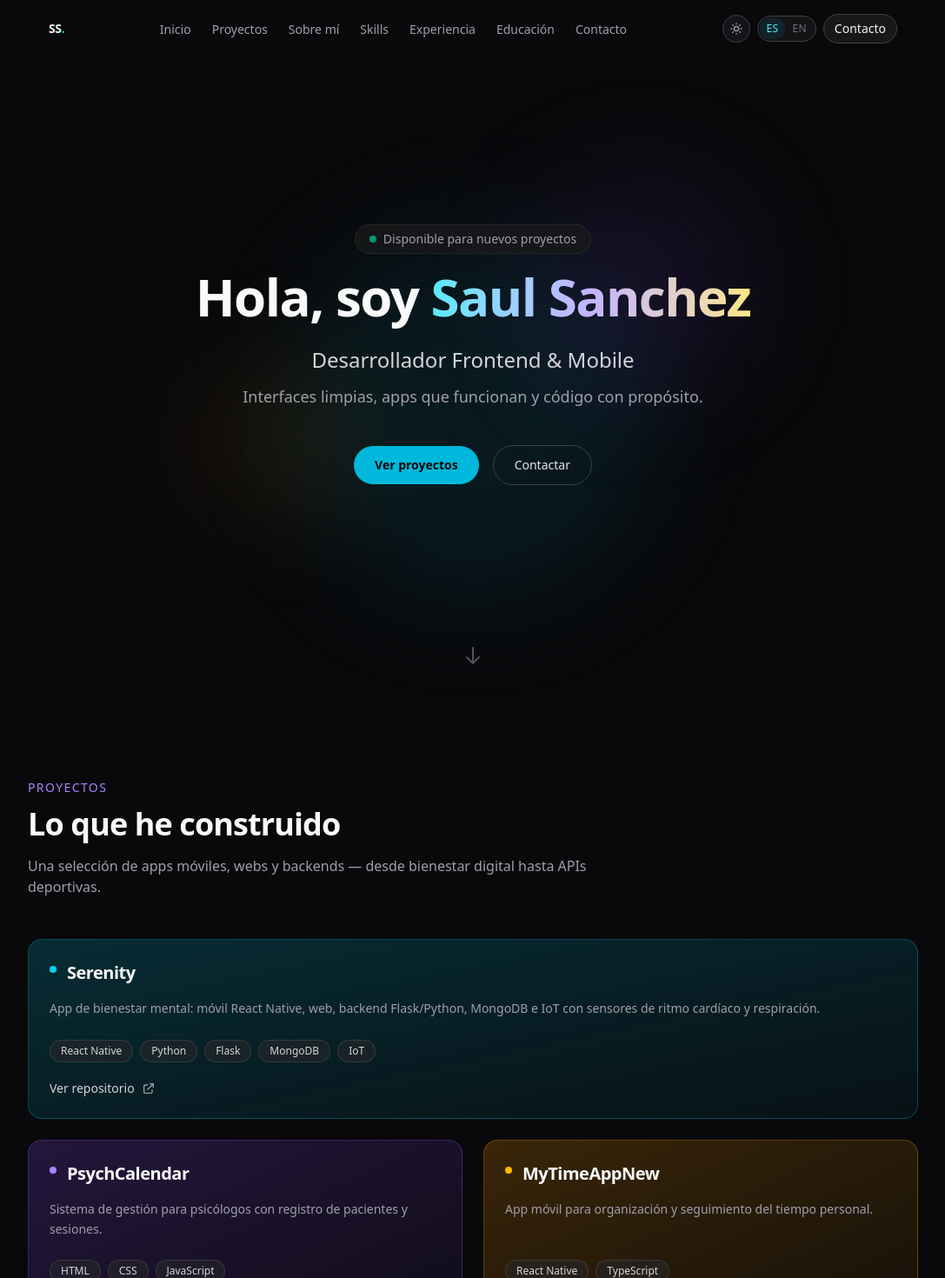
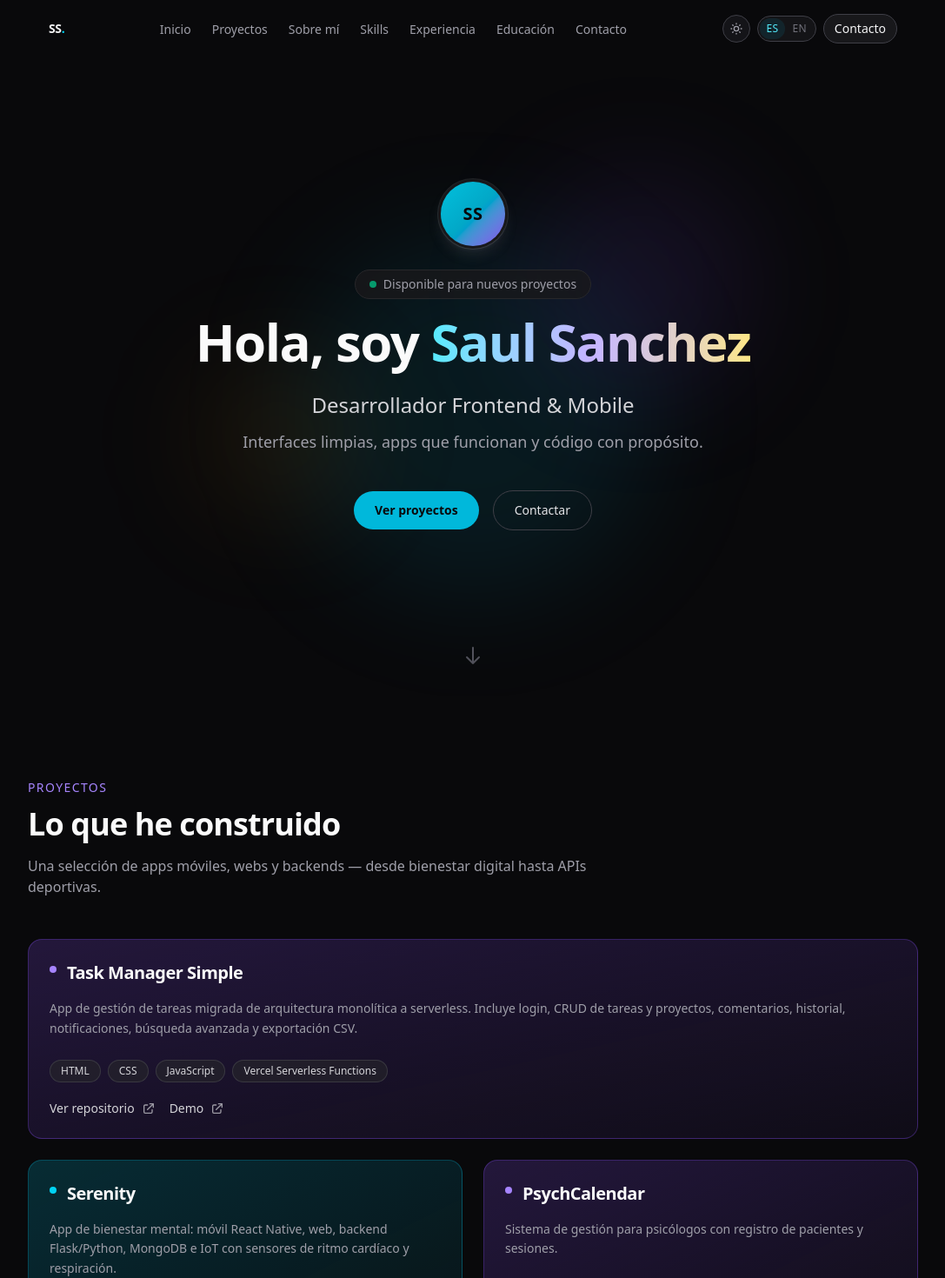
Before and after one commit to SaulSantor/mi-portfolio, a Next.js app: page / in a window 1280 px wide. Shown: the top 1470 px of the page at 87% size, without its empty margins (96-1183 px from the left). Built offline with nearby package versions, Linux system fonts and the light colour scheme.

Commit message:
Rediseño nuevo

```diff
--- a/components/sections/Contact.tsx
+++ b/components/sections/Contact.tsx
@@ -7,7 +7,11 @@ import { surface } from "@/lib/styles/theme";
 
 function GitHubIcon() {
   return (
-    <svg className="h-5 w-5" fill="currentColor" viewBox="0 0 24 24" aria-hidden>
+    <svg
+      className="h-5 w-5"
+      fill="currentColor"
+      viewBox="0 0 24 24"
+      aria-hidden>
       <path
         fillRule="evenodd"
         d="M12 2C6.477 2 2 6.484 2 12.017c0 4.425 2.865 8.18 6.839 9.504.5.092.682-.217.682-.483 0-.237-.008-.868-.013-1.703-2.782.605-3.369-1.343-3.369-1.343-.454-1.158-1.11-1.466-1.11-1.466-.908-.62.069-.608.069-.608 1.003.07 1.531 1.032 1.531 1.032.892 1.53 2.341 1.088 2.91.832.092-.647.35-1.088.636-1.338-2.22-.253-4.555-1.113-4.555-4.951 0-1.093.39-1.988 1.029-2.688-.103-.253-.446-1.272.098-2.65 0 0 .84-.27 2.75 1.026A9.564 9.564 0 0112 6.844c.85.004 1.705.115 2.504.337 1.909-1.296 2.747-1.027 2.747-1.027.546 1.379.202 2.398.1 2.651.64.7 1.028 1.595 1.028 2.688 0 3.848-2.339 4.695-4.566 4.943.359.309.678.92.678 1.855 0 1.338-.012 2.419-.012 2.747 0 .268.18.58.688.482A10.019 10.019 0 0022 12.017C22 6.484 17.522 2 12 2z"
@@ -25,13 +29,24 @@ function MailIcon() {
       viewBox="0 0 24 24"
       stroke="currentColor"
       strokeWidth={2}
-      aria-hidden
-    >
+      aria-hidden>
       <path
         strokeLinecap="round"
         strokeLinejoin="round"
         d="M3 8l7.89 5.26a2 2 0 002.22 0L21 8M5 19h14a2 2 0 002-2V7a2 2 0 00-2-2H5a2 2 0 00-2 2v10a2 2 0 002 2z"
       />
+    </svg>
+  );
+}
+
+function LinkedInIcon() {
+  return (
+    <svg
+      className="h-5 w-5"
+      fill="currentColor"
+      viewBox="0 0 24 24"
+      aria-hidden>
+      <path d="M19 3A2 2 0 0121 5v14a2 2 0 01-2 2H5a2 2 0 01-2-2V5a2 2 0 012-2h14zM8.34 10.86H5.67v8.47h2.67v-8.47zM7 9.73a1.55 1.55 0 100-3.1 1.55 1.55 0 000 3.1zm12.33 10.6v-4.62c0-2.47-1.32-3.62-3.08-3.62-1.42 0-2.06.78-2.42 1.33v-1.14h-2.66c.03.75 0 8.05 0 8.05h2.66v-4.5c0-.24.02-.48.09-.66.19-.48.63-.98 1.36-.98.96 0 1.34.73 1.34 1.8v4.34h2.71z" />
     </svg>
   );
 }
@@ -43,11 +58,13 @@ export function Contact() {
     <section id="contact" className={`px-6 py-24 ${surface.section}`}>
       <div className="mx-auto max-w-5xl">
         <ScrollReveal>
-          <div className={`rounded-3xl border p-8 sm:p-12 ${surface.contactCard}`}>
+          <div
+            className={`rounded-3xl border p-8 sm:p-12 ${surface.contactCard}`}>
             <p className="mb-3 text-sm font-medium uppercase tracking-widest text-amber-600 dark:text-amber-400">
               {t.contact.label}
             </p>
-            <h2 className={`mb-4 text-3xl font-bold tracking-tight sm:text-4xl ${surface.heading}`}>
+            <h2
+              className={`mb-4 text-3xl font-bold tracking-tight sm:text-4xl ${surface.heading}`}>
               {t.contact.title}
             </h2>
             <p className={`mb-10 max-w-lg ${surface.muted}`}>
@@ -59,15 +76,21 @@ export function Contact() {
                 href={siteConfig.github}
                 target="_blank"
                 rel="noopener noreferrer"
-                className={`inline-flex items-center justify-center gap-3 rounded-xl border px-6 py-4 font-medium transition-all ${surface.btnPrimary}`}
-              >
+                className={`inline-flex items-center justify-center gap-3 rounded-xl border px-6 py-4 font-medium transition-all ${surface.btnPrimary}`}>
                 <GitHubIcon />
                 {t.contact.githubCta}
               </a>
               <a
+                href={siteConfig.linkedin}
+                target="_blank"
+                rel="noopener noreferrer"
+                className={`inline-flex items-center justify-center gap-3 rounded-xl border px-6 py-4 font-medium transition-all ${surface.btnPrimary}`}>
+                <LinkedInIcon />
+                LinkedIn
+              </a>
+              <a
                 href={`mailto:${siteConfig.email}`}
-                className={`inline-flex items-center justify-center gap-3 rounded-xl px-6 py-4 font-medium transition-all hover:shadow-lg ${surface.emailBtn}`}
-              >
+                className={`inline-flex items-center justify-center gap-3 rounded-xl px-6 py-4 font-medium transition-all hover:shadow-lg ${surface.emailBtn}`}>
                 <MailIcon />
                 {siteConfig.email}
               </a>
--- a/components/sections/Hero.tsx
+++ b/components/sections/Hero.tsx
@@ -11,8 +11,7 @@ export function Hero() {
   return (
     <section
       id="hero"
-      className={`relative flex min-h-screen flex-col items-center justify-center overflow-hidden px-6 pt-24 pb-20 ${surface.section}`}
-    >
+      className={`relative flex min-h-screen flex-col items-center justify-center overflow-hidden px-6 pt-24 pb-20 ${surface.section}`}>
       <div className="pointer-events-none absolute inset-0 -z-10" aria-hidden>
         <div className="absolute left-1/2 top-1/3 h-[420px] w-[420px] -translate-x-1/2 rounded-full bg-cyan-500/15 blur-3xl dark:bg-cyan-500/10" />
         <div className="absolute right-1/4 top-1/4 h-64 w-64 rounded-full bg-violet-500/15 blur-3xl dark:bg-violet-500/10" />
@@ -20,41 +19,51 @@ export function Hero() {
       </div>
 
       <ScrollReveal className="mx-auto max-w-3xl text-center">
+        <div className="mb-6 flex justify-center">
+          <div className="relative grid h-20 w-20 place-items-center rounded-full bg-zinc-950 shadow-lg shadow-zinc-500/20 ring-1 ring-white/10 dark:bg-zinc-900">
+            <div
+              className="absolute inset-[3px] rounded-full bg-gradient-to-br from-cyan-400 via-cyan-500 to-violet-500 opacity-90"
+              aria-hidden
+            />
+            <span className="relative text-xl font-extrabold tracking-wide text-zinc-950">
+              SS
+            </span>
+          </div>
+        </div>
+
         <p
-          className={`mb-4 inline-flex items-center gap-2 rounded-full border px-4 py-1.5 text-sm ${surface.heroBadge}`}
-        >
+          className={`mb-4 inline-flex items-center gap-2 rounded-full border px-4 py-1.5 text-sm ${surface.heroBadge}`}>
           <span className="h-2 w-2 animate-pulse rounded-full bg-emerald-500 dark:bg-emerald-400" />
           {t.hero.badge}
         </p>
 
         <h1
-          className={`mb-6 text-4xl font-bold tracking-tight sm:text-6xl sm:leading-[1.1] ${surface.heading}`}
-        >
+          className={`mb-6 text-4xl font-bold tracking-tight sm:text-6xl sm:leading-[1.1] ${surface.heading}`}>
           {t.hero.greeting}{" "}
           <span className="bg-gradient-to-r from-cyan-600 via-violet-600 to-amber-600 bg-clip-text text-transparent dark:from-cyan-300 dark:via-violet-300 dark:to-amber-200">
             {siteConfig.name}
           </span>
         </h1>
 
-        <p className={`mb-3 text-xl font-medium sm:text-2xl ${surface.subheading}`}>
+        <p
+          className={`mb-3 text-xl font-medium sm:text-2xl ${surface.subheading}`}>
           {t.meta.role}
         </p>
 
-        <p className={`mx-auto mb-10 max-w-xl text-base leading-relaxed sm:text-lg ${surface.muted}`}>
+        <p
+          className={`mx-auto mb-10 max-w-xl text-base leading-relaxed sm:text-lg ${surface.muted}`}>
           {t.meta.tagline}
         </p>
 
         <div className="flex flex-wrap items-center justify-center gap-4">
           <a
             href="#projects"
-            className="rounded-full bg-cyan-600 px-6 py-3 text-sm font-semibold text-white transition-all hover:bg-cyan-500 hover:shadow-lg hover:shadow-cyan-500/25 dark:bg-cyan-500 dark:text-zinc-950 dark:hover:bg-cyan-400"
-          >
+            className="rounded-full bg-cyan-600 px-6 py-3 text-sm font-semibold text-white transition-all hover:bg-cyan-500 hover:shadow-lg hover:shadow-cyan-500/25 dark:bg-cyan-500 dark:text-zinc-950 dark:hover:bg-cyan-400">
             {t.hero.ctaProjects}
           </a>
           <a
             href="#contact"
-            className={`rounded-full border px-6 py-3 text-sm font-medium transition-all ${surface.btnGhost}`}
-          >
+            className={`rounded-full border px-6 py-3 text-sm font-medium transition-all ${surface.btnGhost}`}>
             {t.hero.ctaContact}
           </a>
         </div>
@@ -67,8 +76,7 @@ export function Hero() {
           viewBox="0 0 24 24"
           stroke="currentColor"
           strokeWidth={2}
-          aria-hidden
-        >
+          aria-hidden>
           <path
             strokeLinecap="round"
             strokeLinejoin="round"
--- a/components/sections/Skills.tsx
+++ b/components/sections/Skills.tsx
@@ -6,10 +6,8 @@ import { SkillBadge } from "@/components/ui/SkillBadge";
 import { ScrollReveal } from "@/components/ui/ScrollReveal";
 import { surface } from "@/lib/styles/theme";
 
-const labelAccent: Record<
-  (typeof skillCategories)[number]["accent"],
-  string
-> = {
+const labelAccent: Record<(typeof skillCategories)[number]["accent"], string> =
+  {
     cyan: "text-cyan-600 dark:text-cyan-400",
     violet: "text-violet-600 dark:text-violet-400",
     emerald: "text-emerald-600 dark:text-emerald-400",
@@ -27,7 +25,8 @@ export function Skills() {
           <p className="mb-3 text-sm font-medium uppercase tracking-widest text-violet-600 dark:text-violet-400">
             {t.skills.label}
           </p>
-          <h2 className={`mb-4 text-3xl font-bold tracking-tight sm:text-4xl ${surface.heading}`}>
+          <h2
+            className={`mb-4 text-3xl font-bold tracking-tight sm:text-4xl ${surface.heading}`}>
             {t.skills.title}
           </h2>
           <p className={`mb-12 max-w-2xl ${surface.muted}`}>
@@ -41,27 +40,17 @@ export function Skills() {
               t.skills.categories[
                 category.id as keyof typeof t.skills.categories
               ];
-            const skills =
-              category.id === "cms"
-                ? [t.skills.items.cms]
-                : category.skills;
 
             return (
-              <ScrollReveal
-                key={category.id}
-                delay={index * 60}
-                className={category.id === "cms" ? "sm:col-span-2" : ""}
-              >
+              <ScrollReveal key={category.id} delay={index * 60}>
                 <div
-                  className={`h-full rounded-2xl border p-5 transition-colors hover:border-zinc-400 sm:p-6 dark:hover:border-zinc-700 ${surface.cardSolid}`}
-                >
+                  className={`h-full rounded-2xl border p-5 transition-colors hover:border-zinc-400 sm:p-6 dark:hover:border-zinc-700 ${surface.cardSolid}`}>
                   <h3
-                    className={`mb-4 text-sm font-semibold uppercase tracking-wider ${labelAccent[category.accent]}`}
-                  >
+                    className={`mb-4 text-sm font-semibold uppercase tracking-wider ${labelAccent[category.accent]}`}>
                     {label}
                   </h3>
                   <div className="flex flex-wrap gap-2">
-                    {skills.map((skill) => (
+                    {category.skills.map((skill) => (
                       <SkillBadge
                         key={skill}
                         label={skill}
--- a/components/ui/ProjectCard.tsx
+++ b/components/ui/ProjectCard.tsx
@@ -13,8 +13,7 @@ function ExternalLinkIcon() {
       viewBox="0 0 24 24"
       stroke="currentColor"
       strokeWidth={2}
-      aria-hidden
-    >
+      aria-hidden>
       <path
         strokeLinecap="round"
         strokeLinejoin="round"
@@ -49,22 +48,20 @@ type ProjectCardProps = {
 
 export function ProjectCard({ project }: ProjectCardProps) {
   const { t } = useApp();
-  const copy =
-    t.projects.items[project.id as keyof typeof t.projects.items];
-  const tags =
-    "tags" in copy && copy.tags ? copy.tags : project.tags;
-  const description = copy.description;
+  const copy = t.projects.items[project.id as keyof typeof t.projects.items];
+  const tags = copy && "tags" in copy && copy.tags ? copy.tags : project.tags;
+  const description = copy?.description ?? project.description;
 
   return (
     <article
-      className={`group relative flex h-full flex-col rounded-2xl border bg-gradient-to-br p-6 transition-all duration-300 hover:-translate-y-1 hover:shadow-lg hover:shadow-zinc-300/40 dark:hover:shadow-black/20 ${accentStyles[project.accent]}`}
-    >
+      className={`group relative flex h-full flex-col rounded-2xl border bg-gradient-to-br p-6 transition-all duration-300 hover:-translate-y-1 hover:shadow-lg hover:shadow-zinc-300/40 dark:hover:shadow-black/20 ${accentStyles[project.accent]}`}>
       <div className="mb-4 flex items-start justify-between gap-3">
         <span
           className={`mt-1.5 h-2 w-2 shrink-0 rounded-full ${dotStyles[project.accent]}`}
           aria-hidden
         />
-        <h3 className={`flex-1 text-xl font-semibold tracking-tight ${surface.heading}`}>
+        <h3
+          className={`flex-1 text-xl font-semibold tracking-tight ${surface.heading}`}>
           {project.title}
         </h3>
       </div>
@@ -79,19 +76,33 @@ export function ProjectCard({ project }: ProjectCardProps) {
         ))}
       </div>
 
+      <div className="flex flex-wrap items-center gap-4">
         {project.repoUrl ? (
           <a
             href={project.repoUrl}
             target="_blank"
             rel="noopener noreferrer"
-          className={`inline-flex items-center gap-2 text-sm font-medium transition-colors hover:text-cyan-700 dark:hover:text-white ${surface.subheading}`}
-        >
+            className={`inline-flex items-center gap-2 text-sm font-medium transition-colors hover:text-cyan-700 dark:hover:text-white ${surface.subheading}`}>
             {t.projects.viewRepo}
             <ExternalLinkIcon />
           </a>
         ) : (
-        <span className={`text-sm ${surface.faint}`}>{t.projects.private}</span>
+          <span className={`text-sm ${surface.faint}`}>
+            {t.projects.private}
+          </span>
         )}
+
+        {project.demoUrl ? (
+          <a
+            href={project.demoUrl}
+            target="_blank"
+            rel="noopener noreferrer"
+            className={`inline-flex items-center gap-2 text-sm font-medium transition-colors hover:text-cyan-700 dark:hover:text-white ${surface.subheading}`}>
+            Demo
+            <ExternalLinkIcon />
+          </a>
+        ) : null}
+      </div>
     </article>
   );
 }
--- a/lib/data/projects.ts
+++ b/lib/data/projects.ts
@@ -4,10 +4,21 @@ export type Project = {
   description: string;
   tags: string[];
   repoUrl?: string;
+  demoUrl?: string;
   accent: "cyan" | "violet" | "amber" | "rose" | "emerald";
 };
 
 export const projects: Project[] = [
+  {
+    id: "taskmanagersimple",
+    title: "Task Manager Simple",
+    description:
+      "App de gestión de tareas migrada de arquitectura monolítica a serverless. Incluye login, CRUD de tareas y proyectos, comentarios, historial, notificaciones, búsqueda avanzada y exportación CSV.",
+    tags: ["HTML", "CSS", "JavaScript", "Vercel Serverless Functions"],
+    repoUrl: "https://github.com/SaulSantor/TaskManagerSimple",
+    demoUrl: "https://task-manager-simple.vercel.app/",
+    accent: "violet",
+  },
   {
     id: "serenity",
     title: "Serenity",
--- a/lib/data/site.ts
+++ b/lib/data/site.ts
@@ -1,5 +1,6 @@
 export const siteConfig = {
   name: "Saul Sanchez",
   github: "https://github.com/SaulSantor",
+  linkedin: "https://www.linkedin.com/in/santor080602/",
   email: "saulsantor0808@gmail.com",
 } as const;
--- a/lib/data/skills.ts
+++ b/lib/data/skills.ts
@@ -25,9 +25,4 @@ export const skillCategories: SkillCategory[] = [
     accent: "amber",
     skills: ["Git", "GitHub", "Cursor", "Expo"],
   },
-  {
-    id: "cms",
-    accent: "rose",
-    skills: [],
-  },
 ];
```
Also changed, not shown: 1 other file (tests, documents, lock files or other folders). Lines whose indentation alone changed are shown as unchanged.
